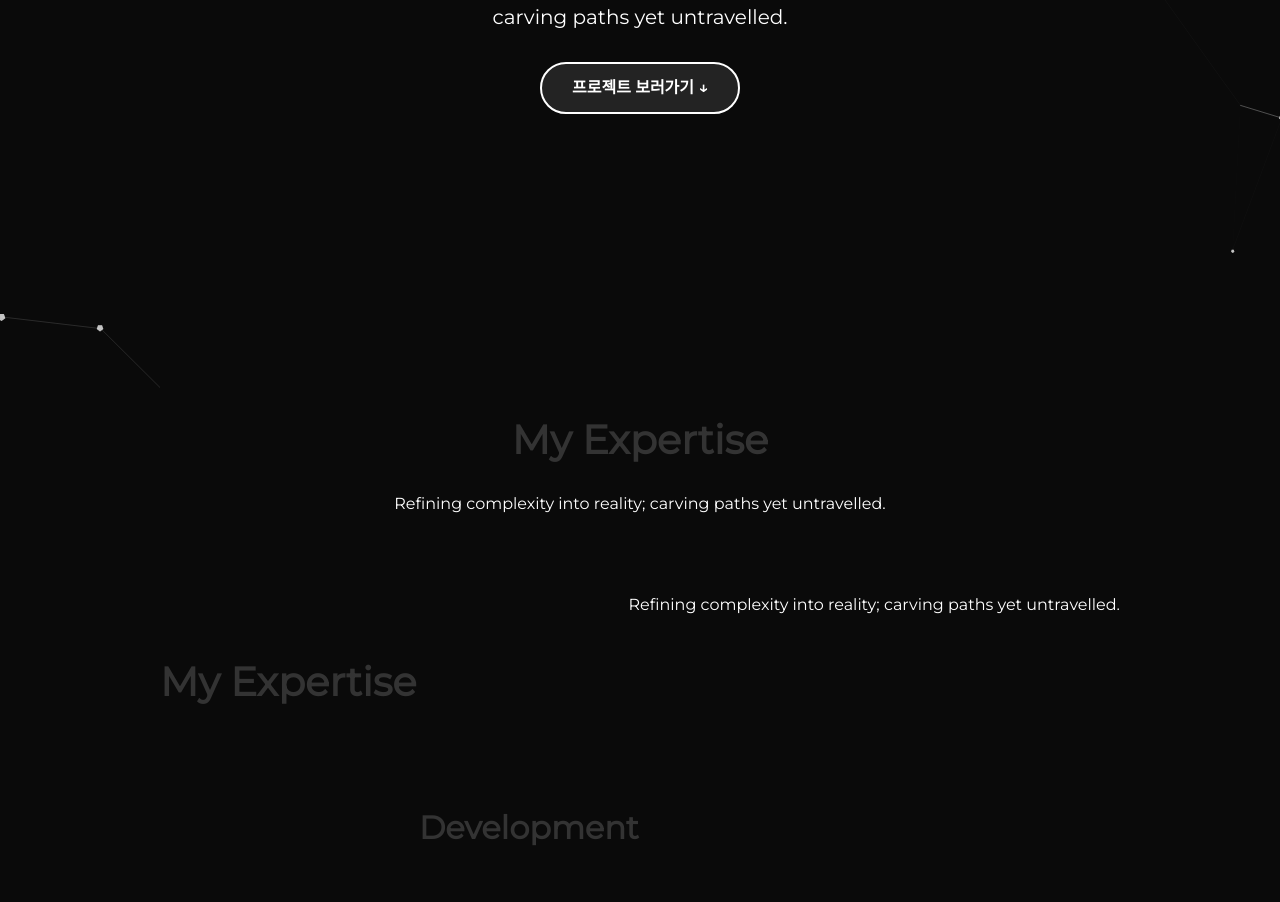
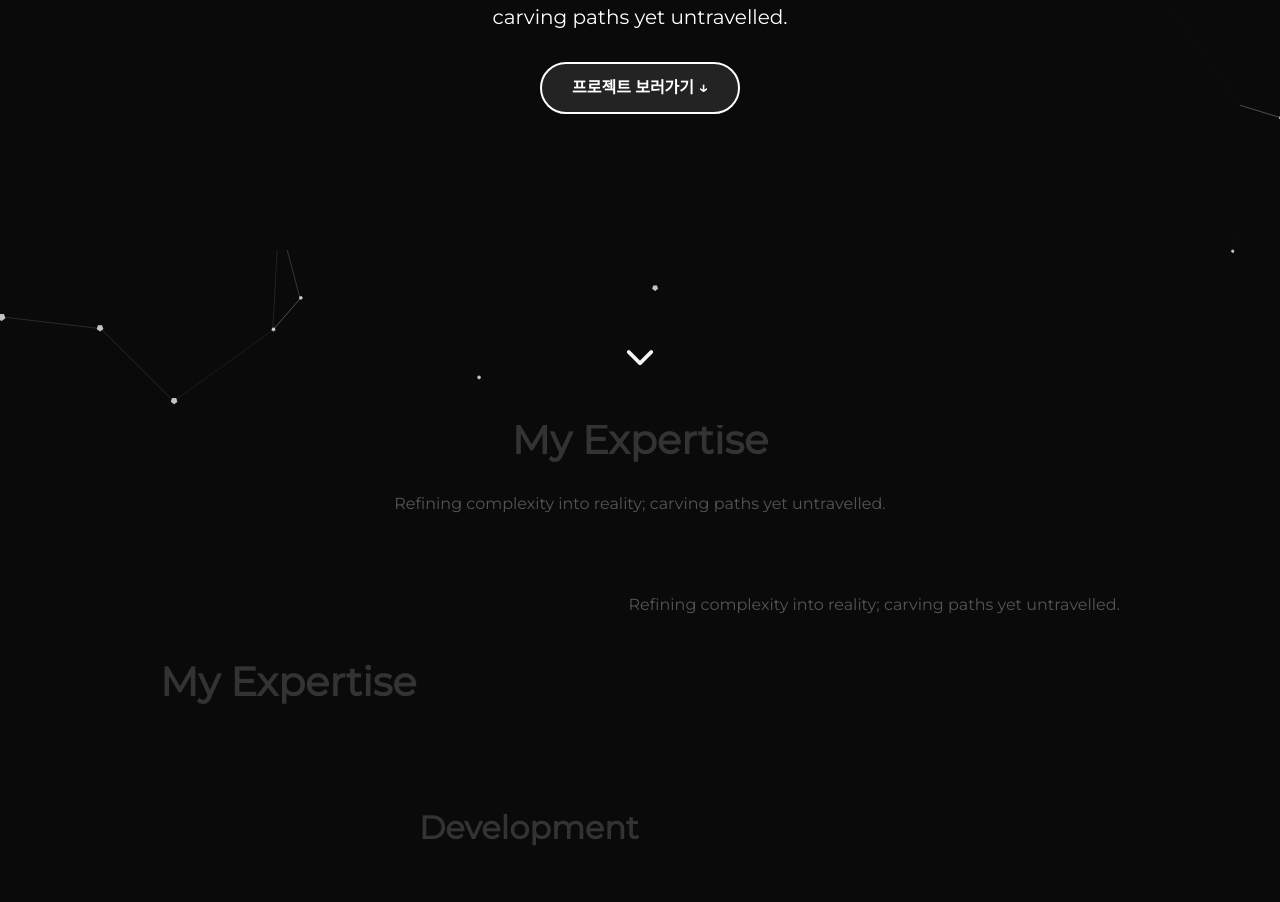
Before and after one commit to jjobfor1-ux/jjobfor1-ux.github.io, a Jekyll site: the page built from index.html, in a window 1280 px wide. Shown: the part 475-1377 px from the top of the page. Built offline with Jekyll 4.4.1, drawn with Linux system fonts in a browser that asks for light colours.

Commit message:
Update head.html

```diff
--- a/_includes/head.html
+++ b/_includes/head.html
@@ -78,17 +78,5 @@
       font-weight: bold;
       display: inline-block;
     }
-    /* 추가: 아래 콘텐츠들이 검은 배경에서 잘 보이도록 강제 설정 */
-.user-details, .user, .tech, section, .wrapper, .footer {
-  position: relative; /* particles 위로 올라오게 함 */
-  z-index: 2;         /* particles(z-index: 1)보다 높게 설정 */
-  background-color: #0a0a0a !important;
-  color: #ffffff !important;
-}
-
-/* 링크 글자색도 안 보일 수 있으니 흰색 계열로 설정 */
-.user-details a, section a {
-  color: #3498db;
-}
   </style>
 </head>
```
